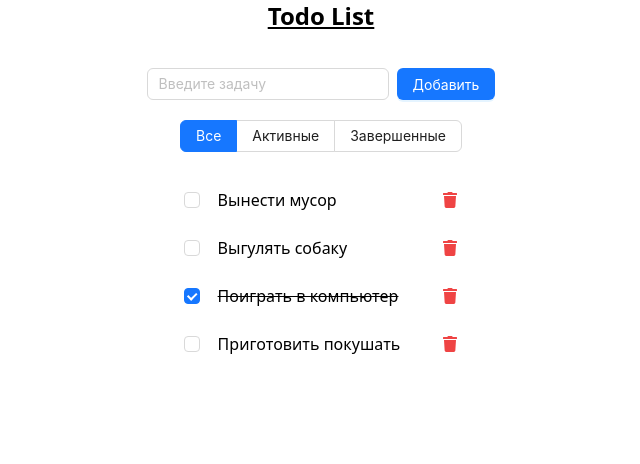
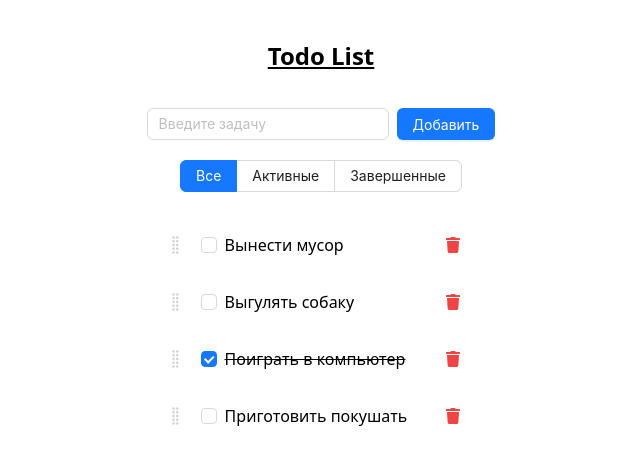
Before and after one commit to eviolspirid777/ChatAppTest, a React (Vite) app: page / in a window 1280 px wide. Shown: the top 464 px of the page, without its empty margins (319-959 px from the left). Built offline with nearby package versions, Linux system fonts and the light colour scheme.

Commit message:
Исправлен баг с DnD, добавлен DragHandle, карандаш теперь всегда находится рядом с корзиной, а не привязывается к тексту, теперь dnd выключается, если мы включаем фильтр

```diff
--- a/src/components/AddNewTask/page.tsx
+++ b/src/components/AddNewTask/page.tsx
@@ -1,34 +1,31 @@
-import { Button, Input, type InputRef } from "antd";
-import { memo, useRef, type FC } from "react";
+import { Button, Input } from "antd";
+import { type FC, useState } from "react";
 
 type AddNewTaskProps = {
   onAddTask: (tag: string) => void;
 };
 
-export const AddNewTask: FC<AddNewTaskProps> = memo(
-  ({ onAddTask }) => {
-    const inputRef = useRef<InputRef>(null);
+export const AddNewTask: FC<AddNewTaskProps> = ({ onAddTask }) => {
+  const [inputValue, setInputValue] = useState("");
 
   const addTask = () => {
-      const tag = inputRef.current?.input?.value;
+    const tag = inputValue;
     if (tag) {
       onAddTask(tag);
-        if (inputRef.current?.input) {
-          inputRef.current.input.value = "";
-        }
+      setInputValue("");
     }
   };
 
   return (
     <div className="flex flex-row gap-2">
-        <Input placeholder="Введите задачу" ref={inputRef} />
+      <Input
+        placeholder="Введите задачу"
+        value={inputValue}
+        onChange={(e) => setInputValue(e.target.value)}
+      />
       <Button type="primary" onClick={addTask}>
         Добавить
       </Button>
     </div>
   );
-  },
-  (prevProps, nextProps) => {
-    return prevProps.onAddTask === nextProps.onAddTask;
-  }
-);
+};
--- a/src/components/Task/styles.module.css
+++ b/src/components/Task/styles.module.css
@@ -1,12 +1,14 @@
 .task-item {
+  position: relative;
   display: grid;
-  grid-template-columns: 1fr 4fr 1fr;
+  grid-template-columns: 1fr 7fr 1fr;
   align-items: center;
   justify-items: center;
   cursor: pointer;
   padding: 0.5rem;
   border-radius: 0.25rem;
   transition: all 0.2s ease;
+  min-height: 49px;
 }
 
 .task-content {
@@ -16,7 +18,14 @@
   width: 100%;
 }
 
+.task-tag {
+  margin-right: 30px;
+}
+
 .edit-icon {
+  position: absolute;
+  right: 50px;
+  top: 17.5px;
   color: #9ca3af;
   opacity: 0;
   cursor: pointer;
--- a/src/components/TaskList/List/page.tsx
+++ b/src/components/TaskList/List/page.tsx
@@ -14,7 +14,7 @@ import {
   sortableKeyboardCoordinates,
   verticalListSortingStrategy,
 } from "@dnd-kit/sortable";
-import type { Task as TaskType } from "@/shared/types/Tasks/Tasks";
+import type { Task as TaskType, FilterState } from "@/shared/types/Tasks/Tasks";
 import { useState, type FC } from "react";
 
 import { SortableItem } from "@/shared/components/SortableItem";
@@ -22,6 +22,7 @@ import { Task } from "@/components/Task";
 
 type TaskListProps = {
   tasks: TaskType[];
+  filter: FilterState;
   handleUpdateTaskStatus: (id: number) => void;
   handleDeleteTask: (id: number) => void;
   handleUpdateTaskText: (id: number, text: string) => void;
@@ -30,6 +31,7 @@ type TaskListProps = {
 
 export const TaskList: FC<TaskListProps> = ({
   tasks,
+  filter,
   handleUpdateTaskStatus,
   handleDeleteTask,
   handleUpdateTaskText,
@@ -48,12 +50,6 @@ export const TaskList: FC<TaskListProps> = ({
 
   const [editingId, setEditingId] = useState<number | null>(null);
   const [editingText, setEditingText] = useState("");
-
-  const handleSpaceAdd = (e: React.KeyboardEvent<HTMLInputElement>) => {
-    if (e.code === "Space") {
-      setEditingText((prev) => prev + " ");
-    }
-  };
 
   const handleEditClick = (task: TaskType) => {
     setEditingId(task.id);
@@ -77,8 +73,6 @@ export const TaskList: FC<TaskListProps> = ({
     }
   };
 
-  //TODO: перестает работать DnD после редактирования записи
-  //TODO: посмотри как можно эллегантнее зафиксить баг с тем, чтобы пробел можно было добавлять
   return (
     <ul className="relative flex flex-col gap-2 mt-2">
       <DndContext
@@ -90,9 +84,10 @@ export const TaskList: FC<TaskListProps> = ({
         <SortableContext
           items={tasks.map((task) => task.id)}
           strategy={verticalListSortingStrategy}
+          disabled={filter !== "all" || !!editingId}
         >
           {tasks.map((task) => (
-            <SortableItem key={task.id} task={task}>
+            <SortableItem key={task.id} task={task} isDisabled={filter !== "all" || !!editingId}>
               <Task
                 task={task}
                 editingId={editingId}
@@ -100,7 +95,6 @@ export const TaskList: FC<TaskListProps> = ({
                 handleDeleteTask={handleDeleteTask}
                 handleEditClick={handleEditClick}
                 handleSaveEdit={handleSaveEdit}
-                handleSpaceAdd={handleSpaceAdd}
                 handleUpdateTaskStatus={handleUpdateTaskStatus}
                 onEdittingTextChange={setEditingText}
               />
--- a/src/components/TaskList/page.tsx
+++ b/src/components/TaskList/page.tsx
@@ -9,7 +9,7 @@ type TaskListPageProps = {
   handleUpdateTaskStatus: (id: number) => void;
   handleDeleteTask: (id: number) => void;
   handleUpdateTaskText: (id: number, text: string) => void;
-  handleReorder: (tasks: Task[]) => void;
+  handleReorder: ({tasks, filter}: {tasks: Task[], filter: FilterState}) => void;
 };
 
 export const TaskListPage: FC<TaskListPageProps> = ({
@@ -32,18 +32,23 @@ export const TaskListPage: FC<TaskListPageProps> = ({
     }
   });
 
+  const handleReorderMiddleware = (tasks: Task[]) => {
+    handleReorder({tasks, filter: currentFilter});
+  }
+
   return (
     <>
       <TaskList.Header
         filter={currentFilter}
-        onFilterStateChange={(state) => setCurrentFilter(state)}
+        onFilterStateChange={setCurrentFilter}
       />
       <TaskList.List
         tasks={filteredTasks}
+        filter={currentFilter}
         handleUpdateTaskStatus={handleUpdateTaskStatus}
         handleDeleteTask={handleDeleteTask}
         handleUpdateTaskText={handleUpdateTaskText}
-        handleReorder={handleReorder}
+        handleReorder={handleReorderMiddleware}
       />
     </>
   );
--- a/src/pages/todo-list/page.tsx
+++ b/src/pages/todo-list/page.tsx
@@ -11,6 +11,7 @@ import { TaskListPage } from "@/components/TaskList";
 import { AddNewTask } from "@/components/AddNewTask";
 import { useCallback, useEffect } from "react";
 import type { Task } from "@/shared/types/Tasks/Tasks";
+import type { ApplyTasksPayload } from "@/shared/types/Payloads/TaskPayload";
 
 export const TodoListPage = () => {
   const tasks = useSelector((state: RootState) => state.tasks);
@@ -19,7 +20,7 @@ export const TodoListPage = () => {
   useEffect(() => {
     const _tasks = localStorage.getItem("tasks");
     if (_tasks) {
-      dispatch(applyTasks(JSON.parse(_tasks) satisfies Task[]));
+      dispatch(applyTasks({tasks: JSON.parse(_tasks) satisfies Task[], filter: "all"}));
     }
   }, []);
 
@@ -39,12 +40,12 @@ export const TodoListPage = () => {
     dispatch(updateTaskText({ id, text }));
   };
 
-  const handleReorder = (tasks: Task[]) => {
-    dispatch(applyTasks(tasks));
+  const handleReorder = (data: ApplyTasksPayload) => {
+    dispatch(applyTasks(data));
   };
 
   return (
-    <div className="flex flex-col items-center justify-center gap-5">
+    <div className="flex flex-col items-center justify-center gap-5 mt-10">
       <h2 className="text-2xl font-bold underline mb-4">Todo List</h2>
       <AddNewTask onAddTask={handleAddTask} />
       <TaskListPage
--- a/src/shared/components/SortableItem/page.tsx
+++ b/src/shared/components/SortableItem/page.tsx
@@ -2,9 +2,19 @@ import type { FC } from "react";
 import type { Task } from "@/shared/types/Tasks/Tasks";
 import { useSortable } from "@dnd-kit/sortable";
 import { CSS } from "@dnd-kit/utilities";
+import { BsGripVertical } from "react-icons/bs";
 
-export const SortableItem: FC<{ task: Task; children: React.ReactNode }> = ({
+import styles from "./styles.module.css";
+
+type SortableItemProps = {
+  task: Task;
+  children: React.ReactNode;
+  isDisabled: boolean;
+};
+
+export const SortableItem: FC<SortableItemProps> = ({
   task,
+  isDisabled,
   children,
 }) => {
   const { attributes, listeners, setNodeRef, transform, transition } =
@@ -16,7 +26,19 @@ export const SortableItem: FC<{ task: Task; children: React.ReactNode }> = ({
   };
 
   return (
-    <li ref={setNodeRef} style={style} {...attributes} {...listeners}>
+    <li
+      className={`${styles["task-item"]} ${isDisabled && styles["disabled"]}`}
+      ref={setNodeRef}
+      style={style}
+    >
+      {!isDisabled && (
+        <BsGripVertical
+          className={styles["drag-handle"]}
+          size={20}
+          {...attributes}
+          {...listeners}
+        />
+      )}
       {children}
     </li>
   );
--- /dev/null
+++ b/src/shared/components/SortableItem/styles.module.css
@@ -0,0 +1,27 @@
+.task-item {
+  display: grid;
+  grid-template-columns: 0.1fr 10fr;
+  align-items: center;
+  cursor: pointer;
+}
+
+.disabled {
+  grid-template-columns: 1fr;
+  align-items: center;
+  padding-left: 20px;
+}
+
+.drag-handle {
+  color: #9ca3af;
+  cursor: grab;
+  opacity: 0.5;
+  transition: opacity 0.2s ease;
+
+  .task-item:hover & {
+    opacity: 1;
+  }
+
+  &:active {
+    cursor: grabbing;
+  }
+}
--- /dev/null
+++ b/src/shared/types/Payloads/TaskPayload.ts
@@ -0,0 +1,6 @@
+import type { Task, FilterState } from "@/shared/types/Tasks/Tasks";
+
+export type ApplyTasksPayload = {
+  tasks: Task[];
+  filter: FilterState;
+};
--- a/src/store/slices/tasks.slice.ts
+++ b/src/store/slices/tasks.slice.ts
@@ -1,6 +1,7 @@
 import { createSlice } from "@reduxjs/toolkit";
 import type { PayloadAction } from "@reduxjs/toolkit";
 import type { Task } from "@/shared/types/Tasks/Tasks";
+import type { ApplyTasksPayload } from "@/shared/types/Payloads/TaskPayload";
 
 type UpdateTaskStatusPayload = {
   id: number;
@@ -10,6 +11,7 @@ type UpdateTaskTextPayload = {
   id: number;
   text: string;
 };
+
 
 const initialTaskState: Task[] = [
   {
@@ -39,13 +41,13 @@ export const tasksSlice = createSlice({
   initialState: initialTaskState,
   reducers: {
     addTask: (state, action: PayloadAction<Omit<Task, "id">>) => {
-      const newId = Math.max(...state.map((task) => task.id)) + 1;
+      const newId = state.length;
       state.push({ ...action.payload, id: newId });
       localStorage.setItem("tasks", JSON.stringify(state));
     },
     deleteTask: (state, action: PayloadAction<number>) => {
       const result = state.filter((task) => task.id !== action.payload);
-      localStorage.setItem("tasks", JSON.stringify(state));
+      localStorage.setItem("tasks", JSON.stringify(result));
       return result;
     },
     updateTaskStatus: (
@@ -65,15 +67,18 @@ export const tasksSlice = createSlice({
         localStorage.setItem("tasks", JSON.stringify(state));
       }
     },
-    applyTasks: (_, action: PayloadAction<Task[]>) => {
-      const result = action.payload;
-      localStorage.setItem("tasks", JSON.stringify(result));
-      return result;
+    applyTasks: (previousState, action: PayloadAction<ApplyTasksPayload>) => {
+      console.log(action)
+      if(action.payload.filter === "all"){
+        const result = action.payload.tasks;
+        localStorage.setItem("tasks", JSON.stringify(result));
+        return result;
+      }
+      return previousState;
     },
   },
 });
 
-//TODO: тут можно рассмотреть вариант с добавлением withTypes(посмотри в своих проектах)
 export const {
   addTask,
   deleteTask,
```
Also changed, not shown: src/components/Task/page.tsx (+11 -12 lines). Lines whose indentation alone changed are shown as unchanged.
